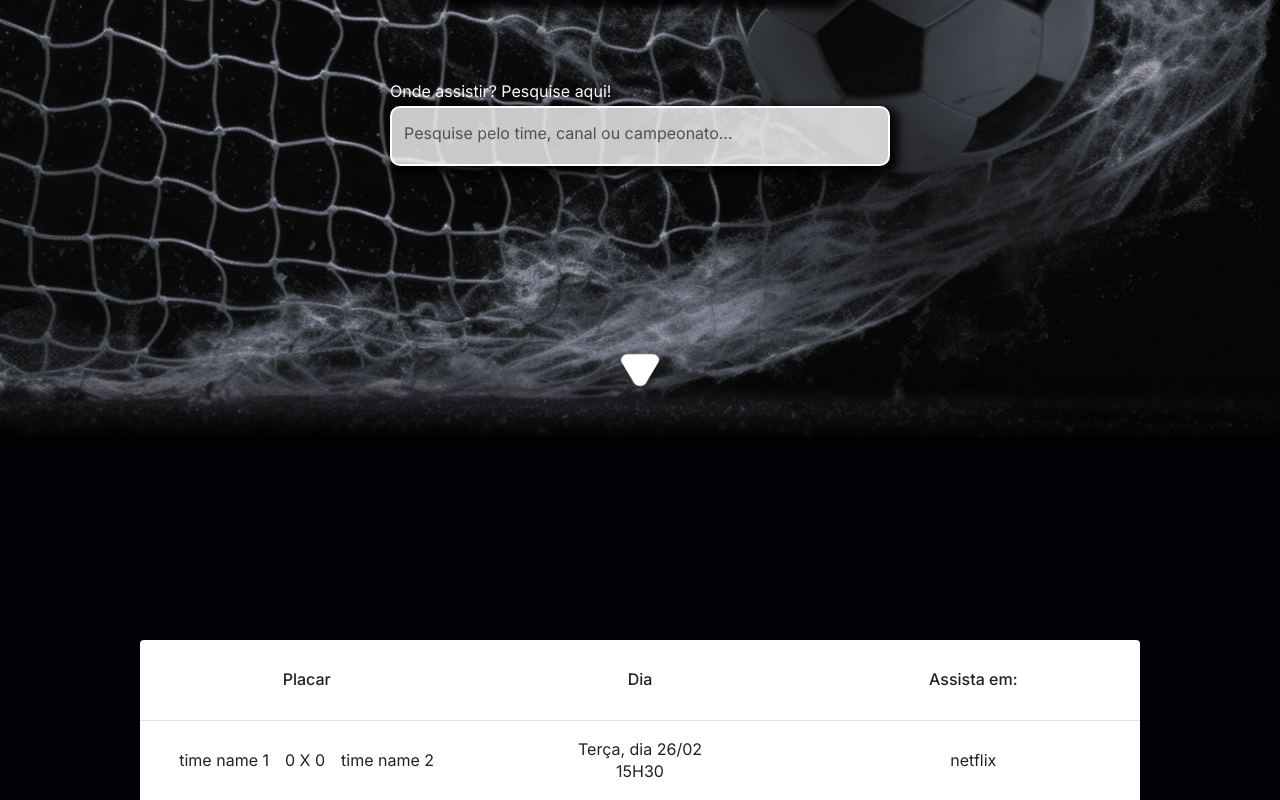
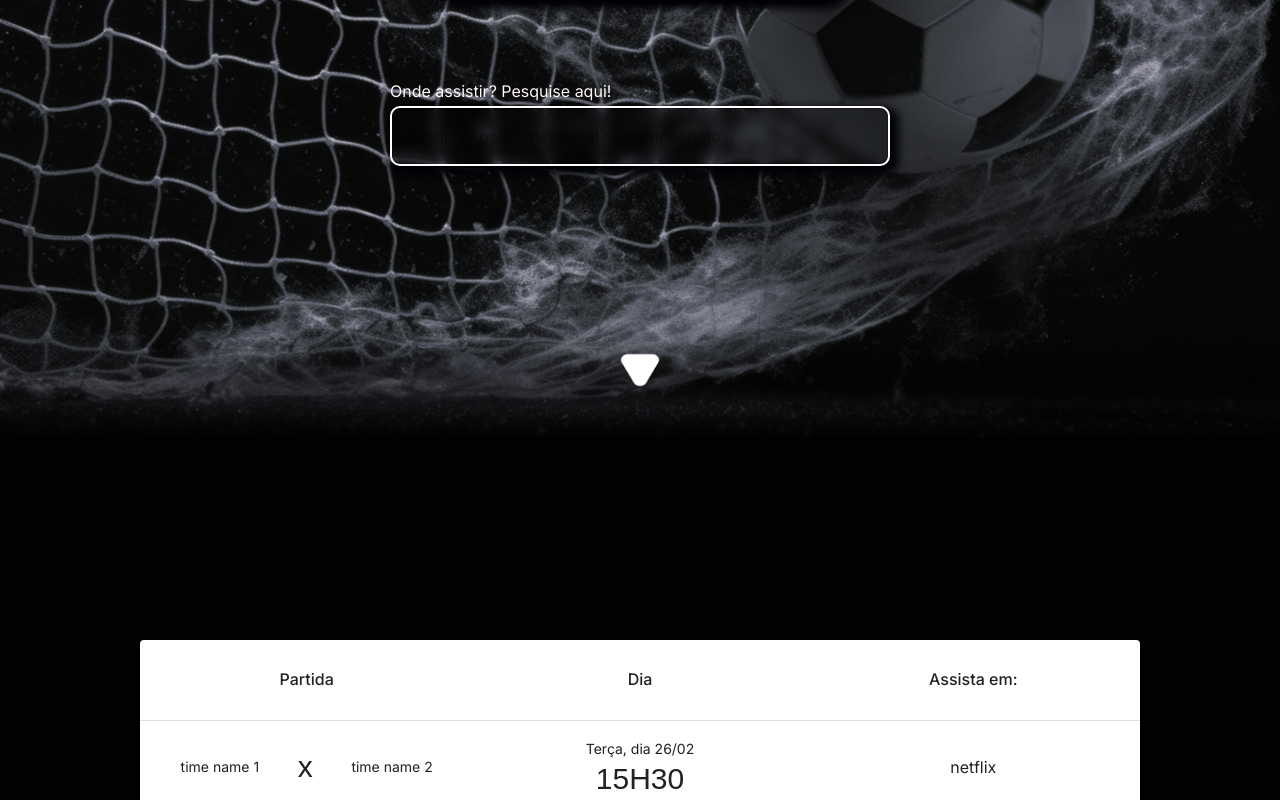
Before and after one commit to ro-pereira/gamewatcher-frontend, a Next.js app: page / in a window 1280 px wide. Shown: the part 360-1160 px from the top of the page. Built offline with nearby package versions, Linux system fonts and the light colour scheme; a web font is replaced by a local one.

Commit message:
feat(hero/section): Change to dark mode. Change buttom color in Hero. Add ChampionshipTableRow

```diff
--- a/src/Theme/core/palette.ts
+++ b/src/Theme/core/palette.ts
@@ -1,49 +1,50 @@
 import { PaletteOptions } from "@mui/material/styles";
 
 export const palette: PaletteOptions = {
+  mode: "dark",
   primary: {
-    main: "#E1AA12",
-    contrastText: "#FFF7F7",
+    main: "rgb(225, 170, 18)",
+    contrastText: "rgb(255, 247, 247)",
   },
   secondary: {
-    main: "#00B0A6",
-    contrastText: "#FFF7F7",
+    main: "rgb(0, 176, 166)",
+    contrastText: "rgb(255, 247, 247)",
   },
   background: {
-    default: "#010205",
+    default: "rgb(1, 2, 4)",
   },
   info: {
-    light: "#61F3F3",
-    main: "#00B8D9",
-    dark: "#006C9C",
-    contrastText: "#FFFFFF",
+    light: "rgb(97, 243, 243)",
+    main: "rgb(0, 184, 217)",
+    dark: "rgb(0, 108, 156)",
+    contrastText: "rgb(255, 255, 255)",
   },
   success: {
-    light: "#77ED8B",
-    main: "#22C55E",
-    dark: "#118D57",
-    contrastText: "#ffffff",
+    light: "rgb(119, 237, 139)",
+    main: "rgb(34, 197, 94)",
+    dark: "rgb(17, 141, 87)",
+    contrastText: "rgb(255, 255, 255)",
   },
   warning: {
-    light: "#FFD666",
-    main: "#FFAB00",
-    dark: "#B76E00",
-    contrastText: "#1C252E",
+    light: "rgb(255, 214, 102)",
+    main: "rgb(255, 171, 0)",
+    dark: "rgb(183, 110, 0)",
+    contrastText: "rgb(28, 37, 46)",
   },
   error: {
-    light: "#FFAC82",
-    main: "#FF5630",
-    dark: "#B71D18",
-    contrastText: "#FFFFFF",
+    light: "rgb(255, 172, 130)",
+    main: "rgb(255, 86, 48)",
+    dark: "rgb(183, 29, 24)",
+    contrastText: "rgb(255, 255, 255)",
   },
   grey: {
-    "200": "#F4F6F8",
-    "300": "#DFE3E8",
-    "400": "#C4CDD5",
-    "500": "#919EAB",
-    "600": "#637381",
-    "700": "#454F5B",
-    "800": "#1C252E",
-    "900": "#141A21",
+    200: "rgb(244, 246, 248)",
+    300: "rgb(223, 227, 232)",
+    400: "rgb(196, 205, 213)",
+    500: "rgb(145, 158, 171)",
+    600: "rgb(99, 115, 129)",
+    700: "rgb(69, 79, 91)",
+    800: "rgb(28, 37, 46)",
+    900: "rgb(20, 26, 33)",
   },
 };
--- a/src/Theme/core/style.global.ts
+++ b/src/Theme/core/style.global.ts
@@ -27,21 +27,18 @@
     },
   },
 
-  MuiTextField: {
+  MuiOutlinedInput: {
+    defaultProps: { disableInjectingGlobalStyles: true },
     styleOverrides: {
       root: {
-        "& .MuiInputBase-root": {
-          borderRadius: "10px",
-          backgroundColor: "rgba(255, 255, 255, 0.78)",
-          color: "primary.contrastText",
-          border: "2px solid rgba(255, 255, 255)",
-          transition: "all 0.3s ease",
-          boxShadow: "5px 5px 8px 4px",
-        },
-        "& .MuiInputBase-root.Mui-focused": {
-          borderColor: "rgba(255, 255, 255)",
-        },
-        "& .MuiOutlinedInput-notchedOutline": {
+        borderRadius: "10px",
+        backgroundColor: "rgba(0, 0, 0, 0.27)",
+        // color: "rgba(0, 0, 0, 1)",
+        backdropFilter: "blur(6px)",
+        border: "2px solid rgba(255, 255, 255)",
+        transition: "all 0.3s ease",
+        boxShadow: "5px 5px 8px 4px #010205",
+        notchedOutline: {
           border: "none",
         },
       },
--- a/src/Theme/core/typography.ts
+++ b/src/Theme/core/typography.ts
@@ -46,6 +46,6 @@
   },
   subtitle1: {
     fontFamily: "Inter, sans-serif",
-    fontSize: "1.8rem",
+    fontSize: "1.4rem",
   },
 };
--- /dev/null
+++ b/src/components/ChampionshipTableRow/ChampionshipTableRow.component.tsx
@@ -0,0 +1,44 @@
+import { Box, TableCell, TableRow, Typography } from "@mui/material";
+
+export const ChampionshipTableRow = () => {
+  return (
+    <TableRow component="th" scope="row" sx={{ maxHeight: "14rem" }}>
+      <TableCell
+        align="center"
+        sx={{
+          height: "8rem",
+        }}
+      >
+        <Box
+          sx={{
+            display: "flex",
+            gap: 2,
+            alignItems: "center",
+            justifyContent: "center",
+          }}
+        >
+          <Box>
+            <Typography variant="subtitle1">time name 1</Typography>
+          </Box>
+          <Typography variant="h2" alignItems="center" width="20%" justifyContent="center">
+           x
+          </Typography>
+          <Box>
+            <Typography  variant="subtitle1">time name 2</Typography>
+          </Box>
+        </Box>
+      </TableCell>
+      <TableCell align="center" height="10rem">
+        <Box display="flex" flexDirection="column">
+          <Typography  variant="subtitle1">Terça, dia 26/02</Typography>
+          <Typography variant="h2">15H30</Typography>
+        </Box>
+      </TableCell>
+      <TableCell align="center" height="10rem">
+        <Box>
+          <Typography>netflix</Typography>
+        </Box>
+      </TableCell>
+    </TableRow>
+  );
+};
--- /dev/null
+++ b/src/components/ChampionshipTableRow/index.ts
@@ -0,0 +1 @@
+export * from "./ChampionshipTableRow.component"
--- a/src/components/ChampionshipsTable/ChampionshipsTable.component.tsx
+++ b/src/components/ChampionshipsTable/ChampionshipsTable.component.tsx
@@ -1,14 +1,13 @@
 import {
-  Box,
   Paper,
   Table,
   TableBody,
   TableCell,
   TableContainer,
   TableHead,
-  TableRow,
-  Typography,
+  TableRow
 } from "@mui/material";
+import { ChampionshipTableRow } from "../ChampionshipTableRow";
 
 export const ChampionshipsTable = () => {
   return (
@@ -32,7 +31,7 @@
             }}
           >
             <TableCell align="center" sx={{ width: "33%" }}>
-              Placar
+              Partida
             </TableCell>
             <TableCell align="center" sx={{ width: "33%" }}>
               Dia
@@ -43,42 +42,7 @@
           </TableRow>
         </TableHead>
         <TableBody>
-          <TableRow component="th" scope="row" sx={{ maxHeight: "14rem" }}>
-            <TableCell
-              align="center"
-              sx={{
-                height: "8rem",
-              }}
-            >
-              <Box
-                sx={{
-                  display: "flex",
-                  gap: 2,
-                  alignItems: "center",
-                  justifyContent: "center",
-                }}
-              >
-                <Box>
-                  <Typography>time name 1</Typography>
-                </Box>
-                <Typography>0 X 0</Typography>
-                <Box>
-                  <Typography>time name 2</Typography>
-                </Box>
-              </Box>
-            </TableCell>
-            <TableCell align="center" height="10rem">
-              <Box display="flex" flexDirection="column">
-                <Typography>Terça, dia 26/02</Typography>
-                <Typography>15H30</Typography>
-              </Box>
-            </TableCell>
-            <TableCell align="center" height="10rem">
-              <Box>
-                <Typography>netflix</Typography>
-              </Box>
-            </TableCell>
-          </TableRow>
+        <ChampionshipTableRow />
         </TableBody>
       </Table>
     </TableContainer>
--- a/src/components/Hero/Hero.component.tsx
+++ b/src/components/Hero/Hero.component.tsx
@@ -1,4 +1,4 @@
-import { Box, Grid, TextField, Typography } from "@mui/material";
+import { Box, Grid, OutlinedInput, Typography } from "@mui/material";
 import Image from "next/image";
 import {
   heroContainerStyle,
@@ -45,10 +45,10 @@
           <Typography variant="body2" color="primary.contrastText">
             Onde assistir? Pesquise aqui!
           </Typography>
-          <TextField label="Pesquise pelo time, canal ou campeonato..." />
+          <OutlinedInput placeholder="Pesquise pelo time, canal ou campeonato..." />
         </Box>
 
-        <Box sx={{zIndex: 99}}>
+        <Box sx={{ zIndex: 99 }}>
           <Image
             src="/arrow-down.png"
             height={50}
--- a/src/components/Hero/hero.style.ts
+++ b/src/components/Hero/hero.style.ts
@@ -16,8 +16,8 @@
     bottom: 0,
     left: 0,
     width: "100%",
-    height: "10%",
-    background: "linear-gradient( #00000002, #000000ff)",
+    height: "15%",
+    background: "linear-gradient(rgba(0, 0, 0, 0), rgb(0, 0, 0))",
   },
 };
 
@@ -45,7 +45,7 @@
   },
 
   ...flexRowCenter,
-  boxShadow: "5px 5px 8px 4px",
+  boxShadow: "5px 5px 8px 4px rgba(1, 2, 5, 1)",
   borderRadius: "2rem",
   bgcolor: "secondary.main",
 };
@@ -64,7 +64,7 @@
   ...flexRowCenter,
   padding: { xs: "2rem", lg: "4rem" },
   top: { xs: "-1rem", sm: "-2rem", md: "-2rem", lg: "-3rem" },
-  boxShadow: "5px 5px 8px 4px",
+  boxShadow: "5px 5px 8px 4px rgb(1, 2, 5)",
   borderRadius: "2rem",
   bgcolor: "primary.main",
 };
```
